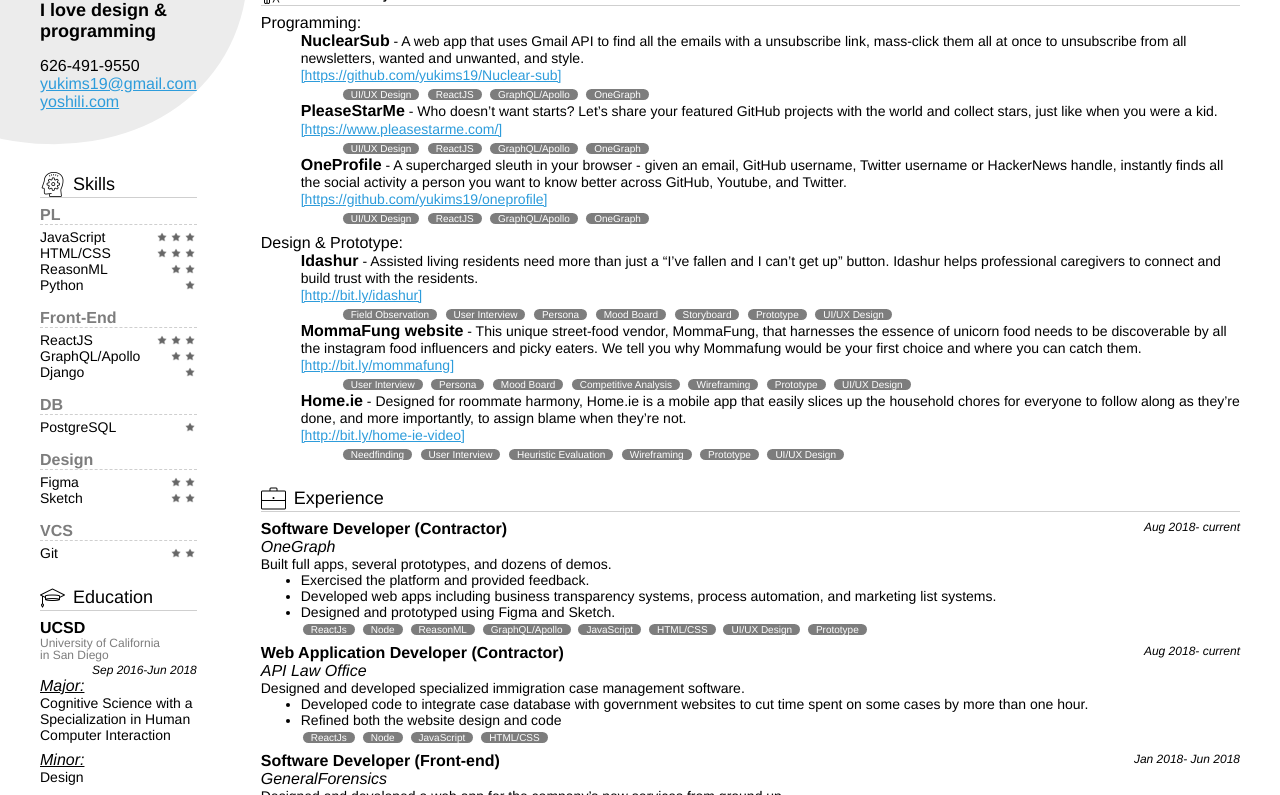
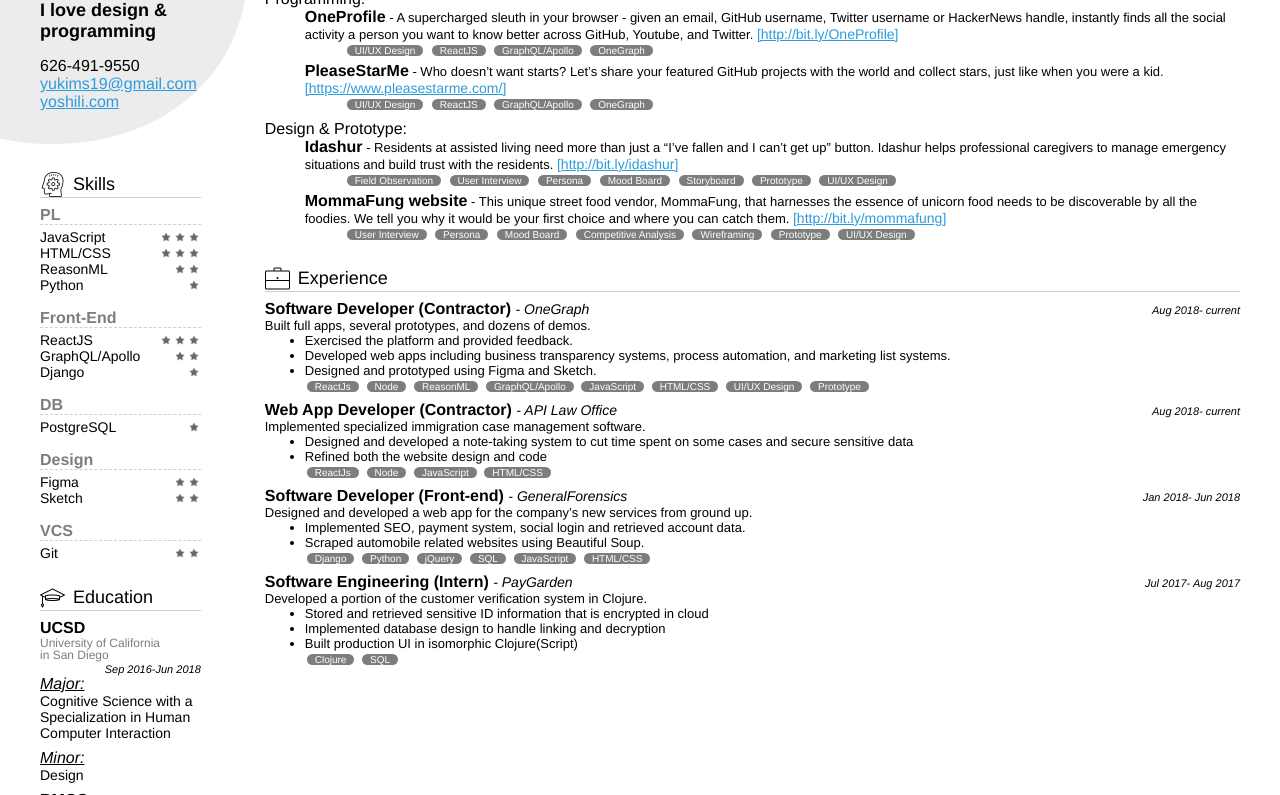
Before and after one commit to yukims19/resume, a plain HTML site: page index.html in a window 1280 px wide. Shown: the part 60-855 px from the top of the page. Drawn offline with Linux system fonts and the light colour scheme.

Commit message:
Fit content into a page

```diff
--- a/index.html
+++ b/index.html
@@ -2,7 +2,6 @@
 <html>
   <head>
     <meta charset="UTF-8">
-      <title>Resume-Yuki</title>
       <link rel="stylesheet" type="text/css" href="./style.css">
       </head>
       <body>
@@ -15,7 +14,7 @@
               <div class="contact">
                 <p>626-491-9550</p>
                 <a href="mailto:yukims19@gmail.com">yukims19@gmail.com</a>
-                <a href="yoshili.com">yoshili.com</a>
+                <a href="yoshili.com" target="_blank">yoshili.com</a>
               </div>
             </section>
             <section class="skills">
@@ -141,9 +140,18 @@
               <div class="project-programming">
                 <h4>Programming:</h4>
                 <ul>
+                  <!--                     <li>
+                       <p><strong>NuclearSub</strong> - A web app that uses Gmail API to find all the emails with a unsubscribe link, mass-click them all at once to unsubscribe from all newsletters, wanted and unwanted, and style. <a href="http://bit.ly/Nuclear-Sub" target="_blank">[http://bit.ly/Nuclear-Sub]</a></p>
+
+<ul class="tag-list">
+<li>UI/UX Design</li>
+<li>ReactJS</li>
+<li>GraphQL/Apollo</li>
+<li>OneGraph</li>
+</ul>
+</li> -->
                   <li>
-                    <p><strong>NuclearSub</strong> - A web app that uses Gmail API to find all the emails with a unsubscribe link, mass-click them all at once to unsubscribe from all newsletters, wanted and unwanted, and style.</p>
-                    <a href="https://github.com/yukims19/Nuclear-sub">[https://github.com/yukims19/Nuclear-sub]</a>
+                    <p><strong>OneProfile</strong> - A supercharged sleuth in your browser - given an email, GitHub username, Twitter username or HackerNews handle, instantly finds all the social activity a person you want to know better across GitHub, Youtube, and Twitter.  <a href="http://bit.ly/OneProfile" target="_blank">[http://bit.ly/OneProfile]</a></p>
                     <ul class="tag-list">
                       <li>UI/UX Design</li>
                       <li>ReactJS</li>
@@ -152,8 +160,8 @@
                     </ul>
                   </li>
                   <li>
-                    <p><strong>PleaseStarMe</strong> - Who doesn’t want starts? Let’s share your featured GitHub projects with the world and collect stars, just like when you were a kid.</p>
-                    <a href="https://www.pleasestarme.com/">[https://www.pleasestarme.com/]</a>
+                    <p><strong>PleaseStarMe</strong> - Who doesn’t want starts? Let’s share your featured GitHub projects with the world and collect stars, just like when you were a kid. <a href="https://www.pleasestarme.com/" target="_blank">[https://www.pleasestarme.com/]</a></p>
+
                     <ul class="tag-list">
                       <li>UI/UX Design</li>
                       <li>ReactJS</li>
@@ -161,24 +169,14 @@
                       <li>OneGraph</li>
                     </ul>
                   </li>
-                  <li>
-                    <p><strong>OneProfile</strong> - A supercharged sleuth in your browser - given an email, GitHub username, Twitter username or HackerNews handle, instantly finds all the social activity a person you want to know better across GitHub, Youtube, and Twitter.</p>
-                    <a href="https://github.com/yukims19/oneprofile">[https://github.com/yukims19/oneprofile]</a>
-                    <ul class="tag-list">
-                      <li>UI/UX Design</li>
-                      <li>ReactJS</li>
-                      <li>GraphQL/Apollo</li>
-                      <li>OneGraph</li>
-                    </ul>
-                  </li>
+
                 </ul>
               </div>
               <div class="project-design">
                 <h4>Design & Prototype:</h4>
                 <ul>
                   <li>
-                    <p><strong>Idashur</strong> - Assisted living residents need more than just a “I’ve fallen and I can’t get up” button. Idashur  helps professional caregivers to connect and build trust with the residents.</p>
-                    <a href="http://bit.ly/idashur">[http://bit.ly/idashur]</a>
+                    <p><strong>Idashur</strong> - Residents at assisted living need more than just a “I’ve fallen and I can’t get up” button. Idashur  helps professional caregivers to manage emergency situations and build trust with the residents. <a href="http://bit.ly/idashur" target="_blank">[http://bit.ly/idashur]</a></p>
                     <ul class="tag-list">
                       <li>Field Observation</li>
                       <li>User Interview</li>
@@ -190,8 +188,7 @@
                     </ul>
                   </li>
                   <li>
-                    <p><strong>MommaFung website</strong> - This unique street-food vendor, MommaFung, that harnesses the essence of unicorn food needs to be discoverable by all the instagram food influencers and picky eaters. We tell you why Mommafung would be your first choice and where you can catch them.</p>
-                    <a href="http://bit.ly/mommafung">[http://bit.ly/mommafung]</a>
+                    <p><strong>MommaFung website</strong> - This unique street food vendor, MommaFung, that harnesses the essence of unicorn food needs to be discoverable by all the foodies. We tell you why it would be your first choice and where you can catch them. <a href="http://bit.ly/mommafung" target="_blank">[http://bit.ly/mommafung]</a></p>
                     <ul class="tag-list">
                       <li>User Interview</li>
                       <li>Persona</li>
@@ -202,9 +199,9 @@
                       <li>UI/UX Design</li>
                     </ul>
                   </li>
-                  <li>
+                  <!--                   <li>
                        <p><strong>Home.ie</strong> - Designed for roommate harmony, Home.ie is a mobile app that easily slices up the household chores for everyone to follow along as they’re done, and more importantly, to assign blame when they’re not.</p>
-                    <a href="http://bit.ly/home-ie-video">[http://bit.ly/home-ie-video]</a>
+                       <a href="http://bit.ly/home-ie-video" target="_blank">[http://bit.ly/home-ie-video]</a>
                        <ul class="tag-list">
                        <li>Needfinding</li>
                        <li>User Interview</li>
@@ -213,7 +210,7 @@
                        <li>Prototype</li>
                        <li>UI/UX Design</li>
                        </ul>
-                  </li>
+                       </li> -->
                 </ul>
               </div>
 </section>
@@ -221,8 +218,8 @@
   <div class="section-title"><img src="./img/work.png" alt="work icon"/>Experience</div>
   <div class="work-wrapper">
     <p class="dates">Aug 2018- current</p>
-                <h4>Software Developer (Contractor)</h4>
-                <p class="company">OneGraph</p>
+    <h4>Software Developer (Contractor) <small class="company"> - OneGraph</small></h4>
+
     <div class="work-detail">
       <p>Built full apps, several prototypes, and dozens of demos.</p>
       <ul>
@@ -244,12 +241,13 @@
   </div>
   <div class="work-wrapper">
     <p class="dates">Aug 2018- current</p>
-                <h4>Web Application Developer (Contractor)</h4>
-                <p class="company">API Law Office</p>
+    <h4>Web App Developer (Contractor) <small class="company"> - API Law Office</small></h4>
+
     <div class="work-detail">
-                  <p>Designed and developed specialized immigration case management software.</p>
+      <p>Implemented specialized immigration case management software.</p>
       <ul>
-                    <li>Developed code to integrate case database with government websites to cut time spent on some cases by more than one hour.</li>
+        <!-- <li>Developed code to integrate case database with government websites to cut time spent on some cases by more than one hour.</li> -->
+        <li>Designed and developed a note-taking system to cut time spent on some cases and secure sensitive data</li>
         <li>Refined both the website design and code</li>
       </ul>
       <ul class="tag-list">
@@ -262,12 +260,11 @@
   </div>
   <div class="work-wrapper">
     <p class="dates">Jan 2018- Jun 2018</p>
-                <h4>Software Developer (Front-end)</h4>
-                <p class="company">GeneralForensics</p>
+    <h4>Software Developer (Front-end) <small class="company"> - GeneralForensics</small></h4>
     <div class="work-detail">
       <p>Designed and developed a web app for the company’s new services from ground up.</p>
       <ul>
-                    <li>Implemented SEO, payment system, social media login and retrieved account data.</li>
+        <li>Implemented SEO, payment system, social login and retrieved account data.</li>
         <li>Scraped automobile related websites using Beautiful Soup.</li>
       </ul>
       <ul class="tag-list">
@@ -282,13 +279,12 @@
   </div>
   <div class="work-wrapper">
     <p class="dates">Jul 2017- Aug 2017</p>
-                <h4>Software Engineering (Intern)</h4>
-                <p class="company">PayGarden</p>
+    <h4>Software Engineering (Intern) <small class="company"> - PayGarden</p></small></h4>
     <div class="work-detail">
       <p>Developed a portion of the customer verification system in Clojure.</p>
       <ul>
-                    <li>Stored and retrieved sensitive ID information that is securely encrypted in cloud</li>
-                    <li>Implemented database design and migrations to handle linking and decryption</li>
+        <li>Stored and retrieved sensitive ID information that is encrypted in cloud</li>
+        <li>Implemented database design to handle linking and decryption</li>
         <li>Built production UI in isomorphic Clojure(Script)</li>
       </ul>
       <ul class="tag-list">
--- a/style.css
+++ b/style.css
@@ -13,9 +13,18 @@
 
 .education .dates,
 .work .dates {
-  font-size: 12px;
+  font-size: 11px;
   font-style: italic;
   text-align: right;
+}
+
+.tag-list {
+  /*  align-items: flex-start;
+  display: flex;
+  width: 480px;
+  flex-wrap: wrap;*/
+  margin-top: -2px;
+  margin-bottom: 4px;
 }
 
 .tag-list li {
@@ -69,7 +78,7 @@
 
 .right-section {
   padding: 0px 32px;
-  margin-top: 32px;
+  margin-top: 8px;
   /*  display: flex;
   flex-direction: column;
   align-items: center;
@@ -164,7 +173,7 @@
 
 .project ul li p {
   margin: 0px;
-  font-size: 14px;
+  font-size: 13px;
 }
 
 .project ul li p strong {
@@ -175,12 +184,18 @@
   font-size: 14px;
 }
 
+.work-wrapper {
+  position: relative;
+}
+
 .work h4 {
   margin-bottom: 0px;
 }
 
 .work .company {
   font-style: italic;
+  font-weight: 400;
+  font-size: 14px;
 }
 
 .work ul {
@@ -194,9 +209,10 @@
   width: 100%;
   position: absolute;
   text-align: right;
+  top: 4px;
 }
 .work .work-detail {
-  font-size: 14px;
+  font-size: 13px;
 }
 .work .work-tech {
   font-size: 14px;
```
Lines whose indentation alone changed are shown as unchanged.
